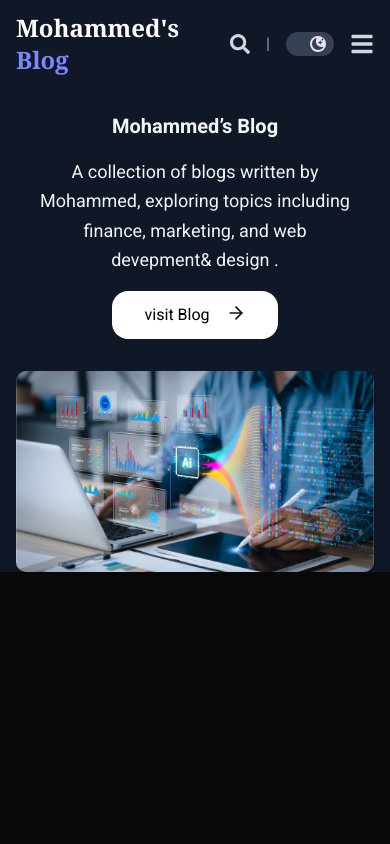
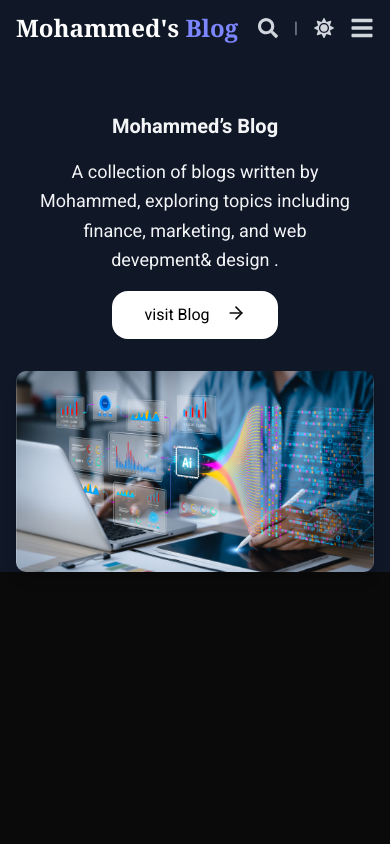
Before and after one commit to awash-dev/Mame-journey, a Next.js app: page / in a window 390 px wide. Both pictures are taken after a click on the button 310 px from the left and 44 px from the top of the page. Shown: the top 844 px of the page. Built offline with nearby package versions, Linux system fonts and the light colour scheme.

Commit message:
3 days in build

```diff
--- a/app/page.tsx
+++ b/app/page.tsx
@@ -120,7 +120,7 @@ export default function Hpme() {
               className="mt-8 flex justify-center" // Increased margin-top
             >
               <img
-                src="/home.jpg"
+                src="/Home.jpg"
                 alt="Mohammed"
                 className="rounded-lg shadow-lg max-w-full sm:max-w-md w-full h-auto sm:h-[300px]" //Made image responsive
               />
--- a/components/Navbar.tsx
+++ b/components/Navbar.tsx
@@ -2,7 +2,7 @@
 
 import Link from "next/link";
 import React, { useState, useEffect, useRef, useCallback } from "react";
-import { FaSearch, FaBars, FaTimes } from "react-icons/fa";
+import { FaSearch, FaBars, FaTimes, FaSun, FaMoon } from "react-icons/fa";
 import { BsSun, BsMoonStarsFill } from "react-icons/bs";
 import { motion, AnimatePresence } from "framer-motion";
 import { useTheme } from "next-themes";
@@ -184,6 +184,23 @@ const Navbar: React.FC = () => {
     </motion.button>
   );
 
+  const MobileDarkModeSwitch: React.FC = () => (
+    <motion.button
+      onClick={() => setTheme(isDark ? "light" : "dark")}
+      aria-label="Toggle Dark Mode"
+      aria-pressed={isDark}
+      whileTap={{ scale: 0.9 }}
+      transition={{ type: "spring", stiffness: 400, damping: 17 }}
+      className="flex items-center gap-2" // Added gap for spacing
+    >
+      {isDark ? (
+        <span className="text-gray-700 text-[20px]  dark:text-gray-300"><FaSun/></span>
+      ) : (
+        <span className="text-yellow-500 text-[20px] dark:text-yellow-400"> <FaMoon/> </span>
+      )}
+    </motion.button>
+  );
+
   return (
     <>
       <motion.nav
@@ -240,7 +257,7 @@ const Navbar: React.FC = () => {
               <FaSearch className="w-5 h-5 text-gray-600 dark:text-gray-300" />
             </button>
             <span className="text-gray-500 dark:text-gray-400"> | </span>
-            <DarkModeSwitch />
+            <MobileDarkModeSwitch />
             <button
               onClick={() => setMobileMenuOpen(!mobileMenuOpen)}
               aria-label="Toggle Menu"
```
